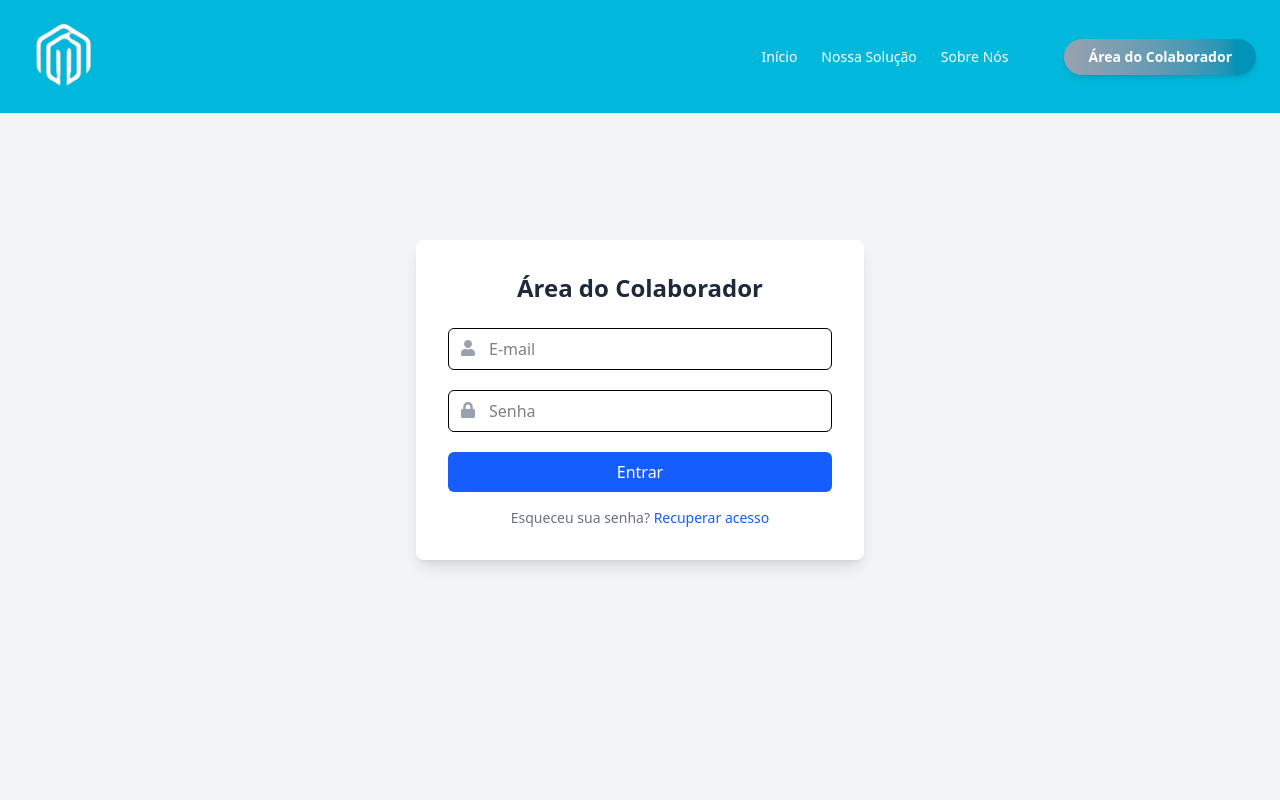
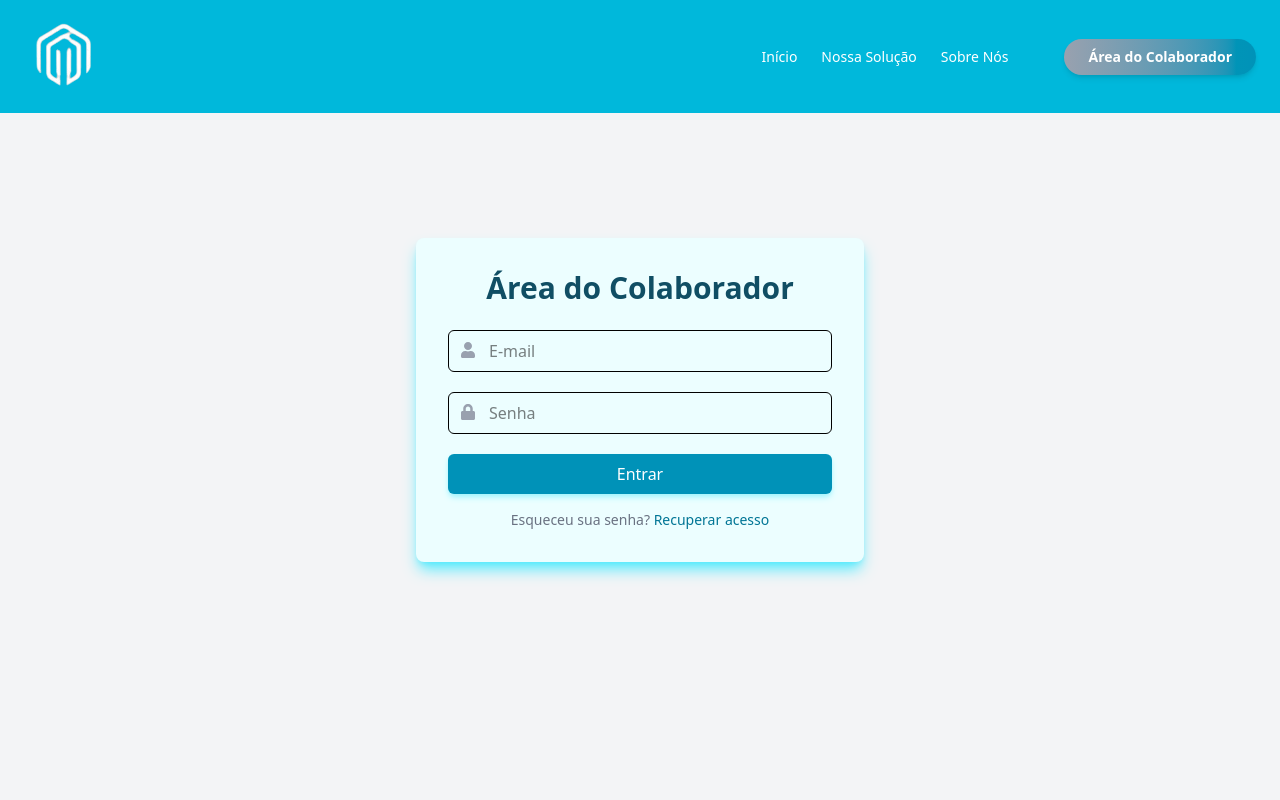
Before and after one commit to GrupoCodeNexus/GeoPulse, a React (Vite) app: page /login in a window 1280 px wide. Shown: the top 800 px of the page. Built offline with nearby package versions, Linux system fonts and the light colour scheme.

Commit message:
Style: Criando estilização para a página de login

```diff
--- a/src/Routes/Login.jsx
+++ b/src/Routes/Login.jsx
@@ -41,8 +41,8 @@ export default function LoginPage() {
 
   return (
     <div className="min-h-screen flex items-center justify-center bg-gray-100 px-4">
-      <div className="w-full max-w-md bg-white p-8 rounded-lg shadow-lg">
-        <h2 className="text-2xl font-bold mb-6 text-center text-gray-800">
+      <div className="w-full max-w-md bg-cyan-50 p-8 rounded-lg shadow-lg shadow-cyan-300 hover:shadow-cyan-400">
+        <h2 className="text-3xl font-extrabold mb-6 text-center text-cyan-900">
           Área do Colaborador
         </h2>
 
@@ -79,7 +79,7 @@ export default function LoginPage() {
 
           <button
             type="submit"
-            className="w-full bg-blue-600 text-white py-2 rounded-md hover:bg-blue-700 transition flex items-center justify-center"
+            className="w-full bg-cyan-600 text-white py-2 rounded-md hover:bg-cyan-700 shadow-md shadow-cyan-200 hover:shadow-cyan-300 transition flex items-center justify-center cursor-pointer"
             disabled={loading} // Desabilita o botão durante o carregamento
           >
             {loading ? (
@@ -95,7 +95,7 @@ export default function LoginPage() {
 
         <p className="mt-4 text-center text-sm text-gray-500">
           Esqueceu sua senha?{" "}
-          <a href="#" className="text-blue-600 hover:underline">
+          <a href="#" className="text-cyan-700 hover:underline">
             Recuperar acesso
           </a>
         </p>
```
